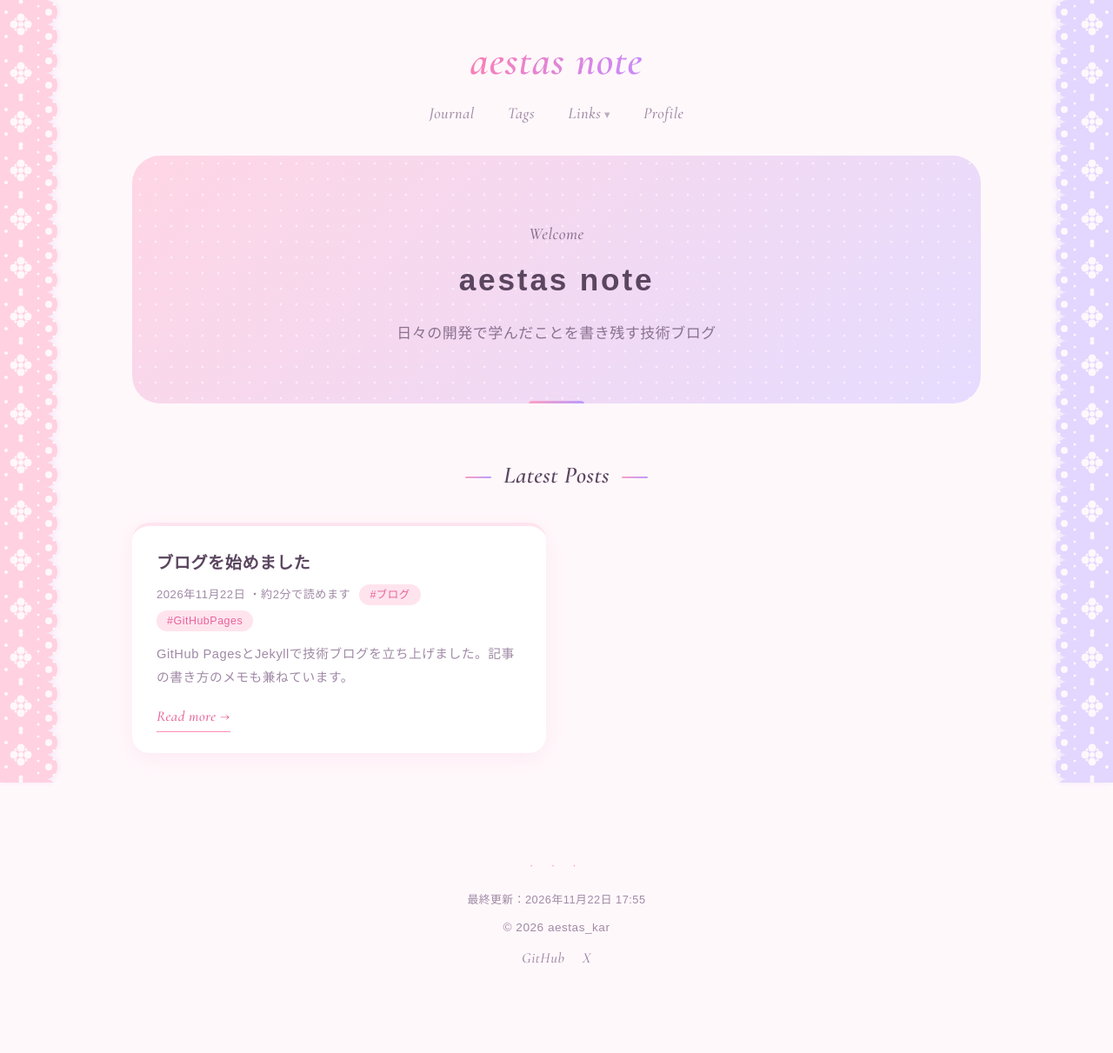
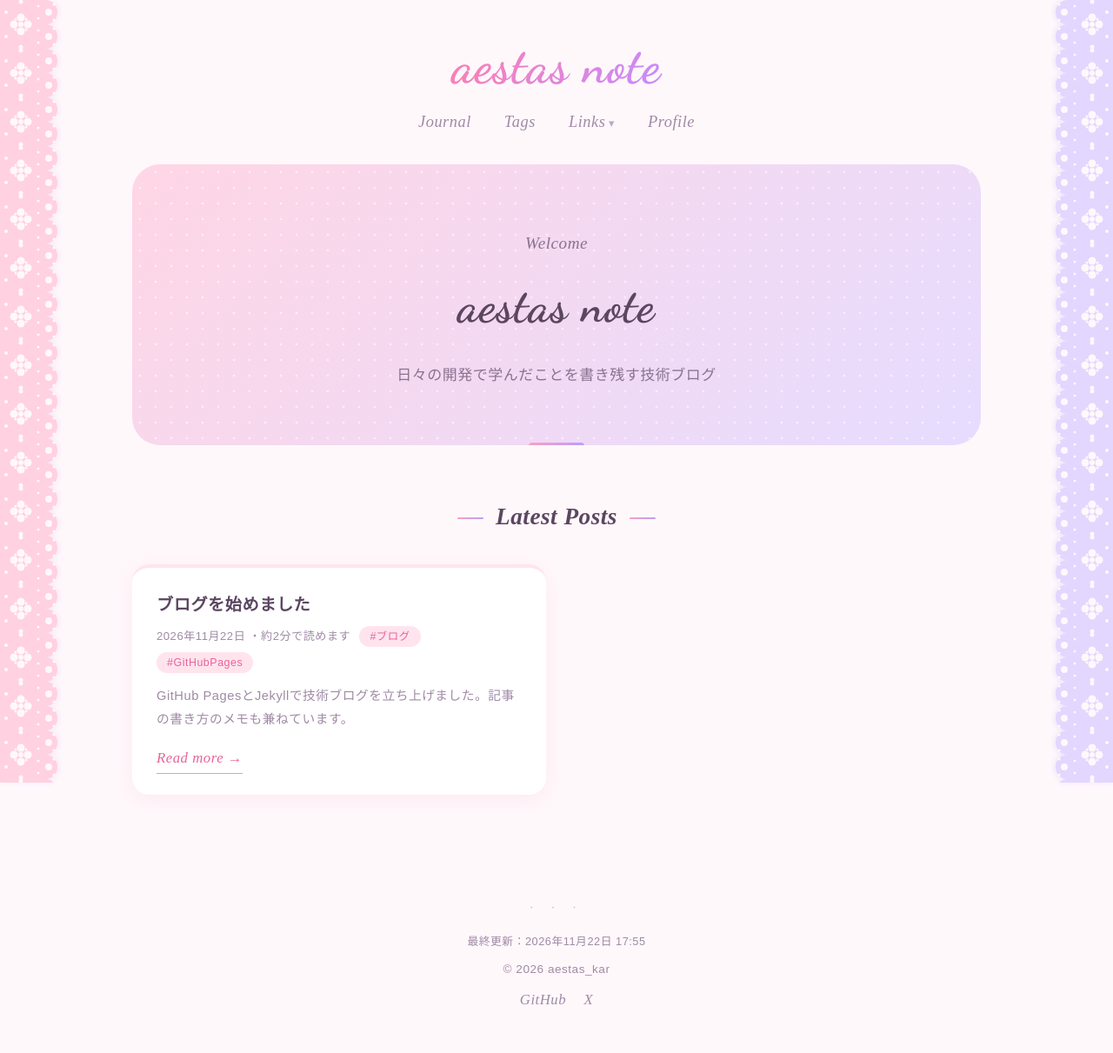
Before and after one commit to aestaskar-studio/aestas_kar_studio, a Jekyll site: the page built from index.html, in a window 1280 px wide. Shown: the whole page at 87% size. Built offline with Jekyll 4.4.1, drawn with Linux system fonts in a browser that asks for light colours; some web fonts are replaced; before the commit the page ends 1163 px from its top, so only the background shows below that.

Commit message:
Use stylish fonts: Dancing Script logo, Playfair Display accents, Klee One headings
Co-Authored-By: Claude Opus 5.5 <noreply@anthropic.com>
Claude-Session: https://claude.ai/code/session_018r7ZKAnvLiz5g8rutuZUfc

```diff
--- a/_layouts/default.html
+++ b/_layouts/default.html
@@ -7,7 +7,7 @@
   {% feed_meta %}
   <link rel="preconnect" href="https://fonts.googleapis.com">
   <link rel="preconnect" href="https://fonts.gstatic.com" crossorigin>
-  <link rel="stylesheet" href="https://fonts.googleapis.com/css2?family=Cormorant+Garamond:ital,wght@1,500;1,600&family=Zen+Maru+Gothic:wght@400;500;700&display=swap">
+  <link rel="stylesheet" href="https://fonts.googleapis.com/css2?family=Dancing+Script:wght@600;700&family=Playfair+Display:ital,wght@1,500;1,600&family=Klee+One:wght@400;600&family=Zen+Maru+Gothic:wght@400;500;700&display=swap">
   <link rel="stylesheet" href="{{ '/assets/css/style.css' | relative_url }}">
 </head>
 <body>
--- a/assets/css/style.css
+++ b/assets/css/style.css
@@ -18,7 +18,9 @@
   --shadow: 0 6px 24px rgba(230, 120, 170, 0.10);
   --radius: 20px;
   --font: "Zen Maru Gothic", "Hiragino Maru Gothic ProN", "Hiragino Sans", "Noto Sans JP", Meiryo, sans-serif;
-  --serif: "Cormorant Garamond", "Times New Roman", serif;
+  --serif: "Playfair Display", "Times New Roman", serif;   /* 英字の飾り（メニューなど） */
+  --script: "Dancing Script", "Brush Script MT", cursive;   /* ロゴ */
+  --heading: "Klee One", "Zen Maru Gothic", "Hiragino Maru Gothic ProN", sans-serif;   /* 日本語の見出し */
 }
 @media (prefers-color-scheme: dark) {
   :root {
@@ -64,10 +66,10 @@ a:hover { color: var(--accent); }
 .site-header { padding: 44px 0 28px; text-align: center; position: relative; z-index: 10; }
 .header-inner { display: flex; flex-direction: column; align-items: center; gap: 14px; }
 .site-title {
-  font-family: var(--serif);
-  font-style: italic;
-  font-weight: 600;
-  font-size: 2.6rem;
+  font-family: var(--script);
+  font-style: normal;
+  font-weight: 700;
+  font-size: 3rem;
   line-height: 1.1;
   color: var(--fg);
   letter-spacing: 0.02em;
@@ -356,6 +358,15 @@ main > h2:not(.section-title) { font-size: 1.3rem; border-left: 5px solid var(--
 .profile-btn.outline { background: var(--surface); color: var(--accent-deep); border-color: var(--accent); box-shadow: none; }
 .profile-btn.outline:hover { background: var(--grad-strong); border-color: transparent; color: #fff; opacity: 1; }
 
+/* ===== 見出しフォント ===== */
+h1, h2, h3, .hero h1, .post-link, .profile-name, .mega-title, .link-name, .post-header h1 {
+  font-family: var(--heading);
+  font-weight: 600;
+}
+.section-title span, .hero-label, .read-more, .site-nav a, .footer-links a { font-family: var(--serif); }
+.site-nav .mega-item { font-family: var(--font); }
+.hero h1 { font-family: var(--script); font-weight: 700; font-size: 2.8rem; letter-spacing: 0.02em; }
+
 /* ===== フッター ===== */
 .site-footer { margin-top: 80px; padding: 36px 0 44px; text-align: center; color: var(--muted); font-size: 0.85rem; }
 .footer-inner { display: flex; flex-direction: column; align-items: center; gap: 6px; }
@@ -385,11 +396,11 @@ main > h2:not(.section-title) { font-size: 1.3rem; border-left: 5px solid var(--
 @media (min-width: 1024px) {
   body { font-size: 17px; }
   .container { max-width: 1040px; padding: 0 32px; }
-  .site-title { font-size: 3rem; }
+  .site-title { font-size: 3.6rem; }
   .post { padding: 64px 80px; }
   .post-header h1 { font-size: 2.1rem; }
   .hero { padding: 72px 24px 64px; }
-  .hero h1 { font-size: 2.2rem; }
+  .hero h1 { font-size: 3.4rem; }
 }
 @media (min-width: 1240px) {
   body::before, body::after {
@@ -413,10 +424,10 @@ main > h2:not(.section-title) { font-size: 1.3rem; border-left: 5px solid var(--
 @media (max-width: 640px) {
   body { font-size: 15px; }
   .site-header { padding: 32px 0 20px; }
-  .site-title { font-size: 2.1rem; }
+  .site-title { font-size: 2.6rem; }
   .site-nav a { padding: 2px 10px; font-size: 1.05rem; }
   .hero { padding: 40px 18px; border-radius: 24px; margin-bottom: 40px; }
-  .hero h1 { font-size: 1.5rem; }
+  .hero h1 { font-size: 2.3rem; }
   .post-list { grid-template-columns: 1fr; }
   .post { padding: 32px 22px; border-radius: 22px; }
   .post-header h1 { font-size: 1.5rem; }
```
